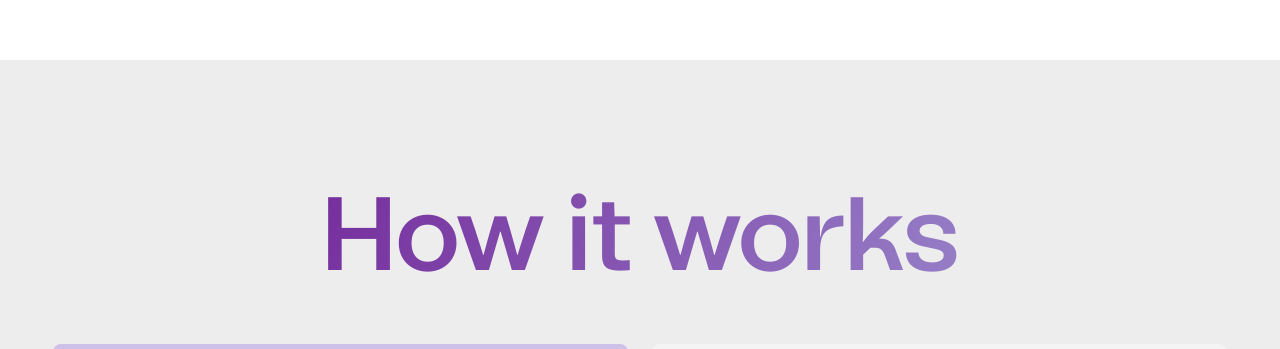
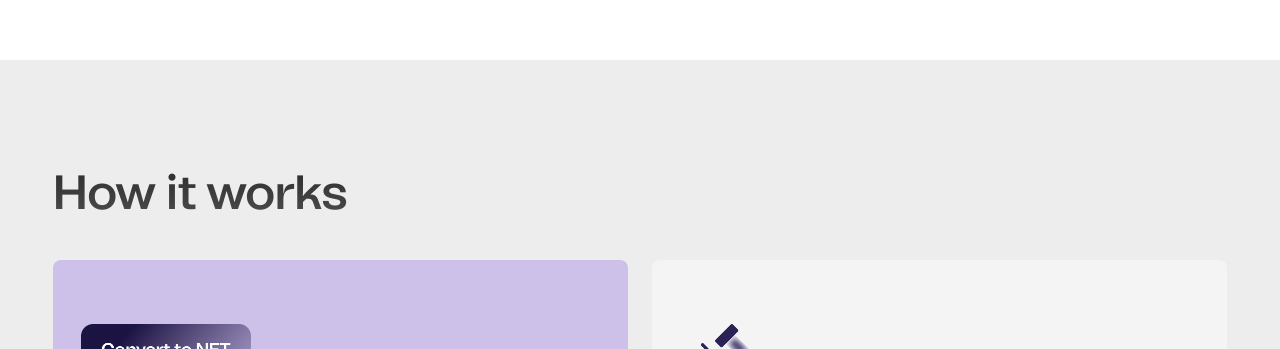
Before and after one commit to gitguti/bug-free-spoon, a Next.js app: page / in a window 1280 px wide. Shown: the part 2451-2800 px from the top of the page. Built offline with nearby package versions, Linux system fonts and the light colour scheme.

Commit message:
hiw title

```diff
--- a/src/app/components/home/Section4.jsx
+++ b/src/app/components/home/Section4.jsx
@@ -7,7 +7,7 @@ const Section4 = () => {
     <div className="bg-dirty-grey">
     <div className="px-px sm:px-8 md:px-0 py-16 md:py-20 lg:py-24 3xl:py-36 4xl:py-48 mx-auto w-11/12 4xl:w-9/12">
       <div className="mb-12 xl:mb-8 3xl:mb-12 4xl:mb-16">
-        <h2 className="text-[3.5rem] md:text-[6.5rem] 2xl:text-[8.75rem] text-gradient font-semibold leading-none xl:leading-normal text-center text-gradient font-tomato">How it works
+        <h2 className="text-3xl md:text-5xl 2xl:text-7xl font-semibold leading-none xl:leading-normal text-gradient3 font-tomato">How it works
         </h2>
       </div>
       <div className="grid grid-cols-1 md:grid-cols-2 gap-4 md:gap-6 2xl:gap-8">
```
